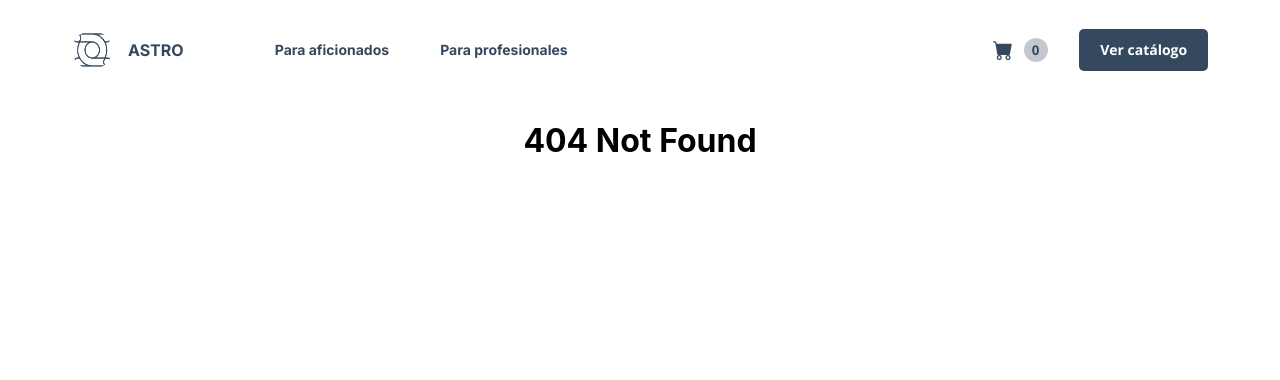
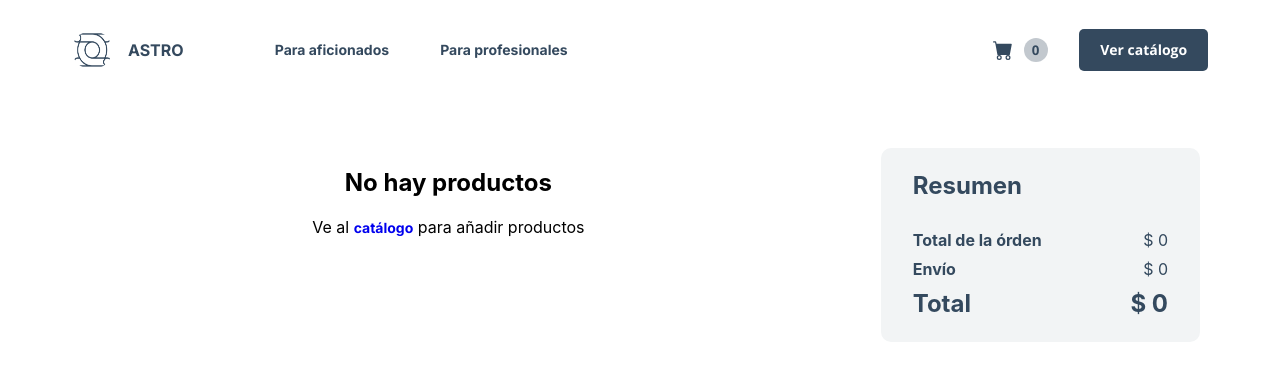
Before and after one commit to kevjarvis/Astro, a React (Create React App) app: page /cart in a window 1280 px wide. Before the commit this address had no page. Shown: the top 380 px of the page. Built offline with nearby package versions, Linux system fonts and the light colour scheme.

Commit message:
Creación de vista y lógica del carrito de compra
Se crea el componente Cart que es visible bajo la url "/cart" en ella se
ven los productos añadidos totalmente reactivos a los cambios que haga
el usuario.

```diff
--- a/src/App.js
+++ b/src/App.js
@@ -2,6 +2,7 @@ import NavBar from "./components/NavBar/NavBar";
 import ItemListContainer from "./components/ItemListContainer/ItemListContainer";
 import { BrowserRouter, Routes, Route } from "react-router-dom";
 import ItemDetailContainer from "./components/ItemDetailContainer/ItemDetailContainer";
+import Cart from "./components/Cart/Cart";
 import { CartContextProvider } from "./context/CartContext";
 
 
@@ -15,6 +16,7 @@ const App = () => {
             <Route path="/" element={<ItemListContainer />} />
             <Route path="/list" element={<ItemListContainer />} />
             <Route path="/detail/:productID" element={<ItemDetailContainer />} />
+            <Route path="/cart" element={<Cart />} />
             <Route path="/category/:categoryID" element={<ItemListContainer />} />
             <Route path="*" element={<h1 style={{textAlign: 'center'}}>404 Not Found</h1>} />
           </Routes>
--- /dev/null
+++ b/src/components/Cart/Cart.css
@@ -0,0 +1,12 @@
+.Cart {
+  margin-top: 3rem;
+  display: grid;
+  grid-template-columns: 3fr 1.3fr;
+  gap: 4rem;
+  margin-inline: 5rem;
+}
+
+.CartSection {
+  display: flex;
+  flex-flow: column nowrap;
+}
--- /dev/null
+++ b/src/components/Cart/Cart.js
@@ -0,0 +1,39 @@
+import CartProduct from '../CartProduct/CartProduct';
+import CartSummary from '../CartSummary/CartSummary';
+import { useContext } from 'react';
+import CartContext from '../../context/CartContext';
+import './Cart.css';
+import { Link } from 'react-router-dom';
+
+const ProductsNotFound = () => {
+
+  const styles = {
+    textAlign: 'center'
+  }
+
+  return (
+    <div>
+      <h1 style={styles}>No hay productos</h1>
+      <p style={styles}>Ve al <Link to="/" >catálogo</Link> para añadir productos</p>
+    </div>
+  )
+}
+
+const Cart = () => {
+
+  const { cart } = useContext(CartContext);
+
+  return (
+    <div className='Cart'>
+      <section className='CartSection'>
+        { cart.length ?
+            cart.map(prod => <CartProduct key={prod.id} {...prod} />) :
+            <ProductsNotFound /> }
+      </section>
+      <CartSummary />
+    </div>
+
+  )
+}
+
+export default Cart;
--- /dev/null
+++ b/src/components/CartProduct/CartProduct.css
@@ -0,0 +1,32 @@
+.CartProduct {
+  display: grid;
+  grid-template-columns: 1fr 3fr 1fr 1fr 1fr;
+  gap: 1rem;
+  padding: 1rem;
+  align-items: center;
+  border-top: solid 1px rgb(212, 212, 212);
+  border-bottom: solid 1px rgb(212, 212, 212);
+}
+
+.CartProduct__img {
+  height: 6rem;
+  width: 6rem;
+  border-radius: 10px;
+  border: solid 2px rgb(194, 193, 193);
+  padding: 0.5rem;
+}
+
+.CartProduct__quantity {
+  justify-self: center;
+}
+
+button {
+  cursor: pointer;
+  background-color: transparent;
+  border: none;
+}
+
+.CartProduct__trashIcon {
+  justify-self: flex-end;
+  color: rgb(117, 0, 0);
+}
--- /dev/null
+++ b/src/components/CartProduct/CartProduct.js
@@ -0,0 +1,26 @@
+import { Cart, Trash } from 'react-bootstrap-icons';
+import { useContext } from 'react';
+import CartContext from '../../context/CartContext';
+import './CartProduct.css';
+
+const CartProduct = ({id, name, img, price, quantity}) => {
+
+  const { removeItem } = useContext(CartContext);
+  const handleRemoveItem = () => removeItem(id);
+
+  return (
+    <article className='CartProduct'>
+      <img className='CartProduct__img' src={img} alt="Imágen producto" />
+      <strong className='CartProduct__name'>{name}</strong>
+      <strong className='CartProduct__quantity'>{quantity}</strong>
+      <strong className='CartProduct__price'>{`$ ${price}`}</strong>
+
+      <button onClick={handleRemoveItem}>
+        <Trash className='CartProduct__trashIcon' />
+      </button>
+
+    </article>
+  )
+}
+
+export default CartProduct;
--- /dev/null
+++ b/src/components/CartSummary/CartSummary.css
@@ -0,0 +1,21 @@
+.CartSummary {
+  color: #34495e;
+  display: flex;
+  flex-flow: column nowrap;
+  align-self: flex-start;
+  gap: 0.6rem;
+  background-color: #F2F4F5;
+  padding: 0.2rem 2rem;
+  padding-bottom: 1.5rem;
+  border-radius: 10px;
+}
+
+.CartSummary__infoSlot {
+  display: flex;
+  flex-flow: row nowrap;
+  justify-content: space-between;
+}
+
+.CartSummary__infoSlot--total {
+  font-size: 1.5rem;
+}
--- /dev/null
+++ b/src/components/CartSummary/CartSummary.js
@@ -0,0 +1,36 @@
+import { useContext } from 'react';
+import CartContext from '../../context/CartContext';
+import './CartSummary.css';
+
+const CartSummary = () => {
+
+  const {cart} = useContext(CartContext);
+
+  const totalOrder = cart.reduce((total, prod) => total + prod.quantity * prod.price, 0);
+  const shipping = cart.length ? 80 : 0;
+
+  return (
+    <aside className='CartSummary'>
+      <h2>Resumen</h2>
+
+      <div className='CartSummary__infoSlot'>
+        <strong>Total de la órden</strong>
+        <span>$ {totalOrder}</span>
+      </div>
+
+      <div className='CartSummary__infoSlot'>
+        <strong>Envío</strong>
+        {/* Esto es solo para simulación */}
+        <span>$ {shipping}</span>
+      </div>
+
+      <div className='CartSummary__infoSlot CartSummary__infoSlot--total'>
+        <strong>Total</strong>
+        <strong>$ {totalOrder+shipping}</strong>
+      </div>
+
+    </aside>
+  )
+}
+
+export default CartSummary;
--- a/src/components/ItemDetail/ItemDetail.js
+++ b/src/components/ItemDetail/ItemDetail.js
@@ -16,6 +16,7 @@ const ItemDetail = ({ item }) => {
     const productInfo = {
       id: item.id,
       name: item.title,
+      img: item.pictureUrl,
       price: item.prices.priceNow,
       quantity: count
     }
--- a/src/context/CartContext.js
+++ b/src/context/CartContext.js
@@ -29,8 +29,7 @@ export const CartContextProvider = ( {children} ) => {
   }
 
   return (
-    /* por ahora solo paso addItem */
-    <CartContext.Provider value={ {addItem, isInCart, getQuantity} }>
+    <CartContext.Provider value={ {addItem, isInCart, getQuantity, cart, removeItem} }>
       {children}
     </CartContext.Provider>
   )
```
